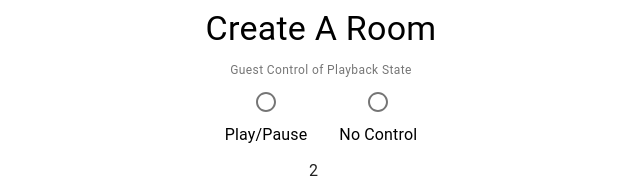
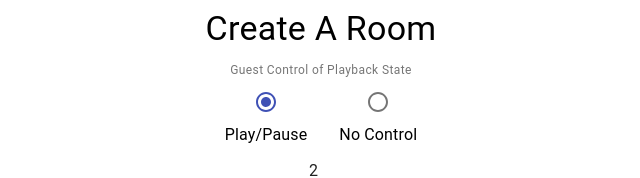
Before and after one commit to lhernandez5/MusicRoom, a React app in the folder music_room/frontend/: page /create in a window 1280 px wide. Shown: the top 178 px of the page, without its empty margins (319-959 px from the left). Built offline with nearby package versions, Linux system fonts and the light colour scheme; the HTML template or start-up script is replaced by a standard one.

Commit message:
corrected radio button issue

```diff
--- a/music_room/frontend/src/components/CreateRoomPage.js
+++ b/music_room/frontend/src/components/CreateRoomPage.js
@@ -19,7 +19,7 @@ const CreateRoomPage = () => {
   };
 
   const handleGuestCanPauseChange = (e) => {
-    setGuestCanPause(e.target.value);
+    setGuestCanPause(e.target.value === "true" ? true : false);
   };
 
   const handleRoomButtonPressed = () => {
@@ -33,9 +33,9 @@ const CreateRoomPage = () => {
         guest_can_pause: guestCanPause,
       }),
     };
-    fetch("/api/create-room", requestOption).then((response) =>
-      response.json()
-    ).then((data) => console.log(data));
+    fetch("/api/create-room", requestOption)
+      .then((response) => response.json())
+      .then((data) => console.log(data));
   };
 
   return (
@@ -52,8 +52,7 @@ const CreateRoomPage = () => {
           </FormHelperText>
           <RadioGroup
             row
-            defaultValue={guestCanPause}
-            value={guestCanPause}
+            defaultValue="true"
             onChange={handleGuestCanPauseChange}
           >
             <FormControlLabel
```
